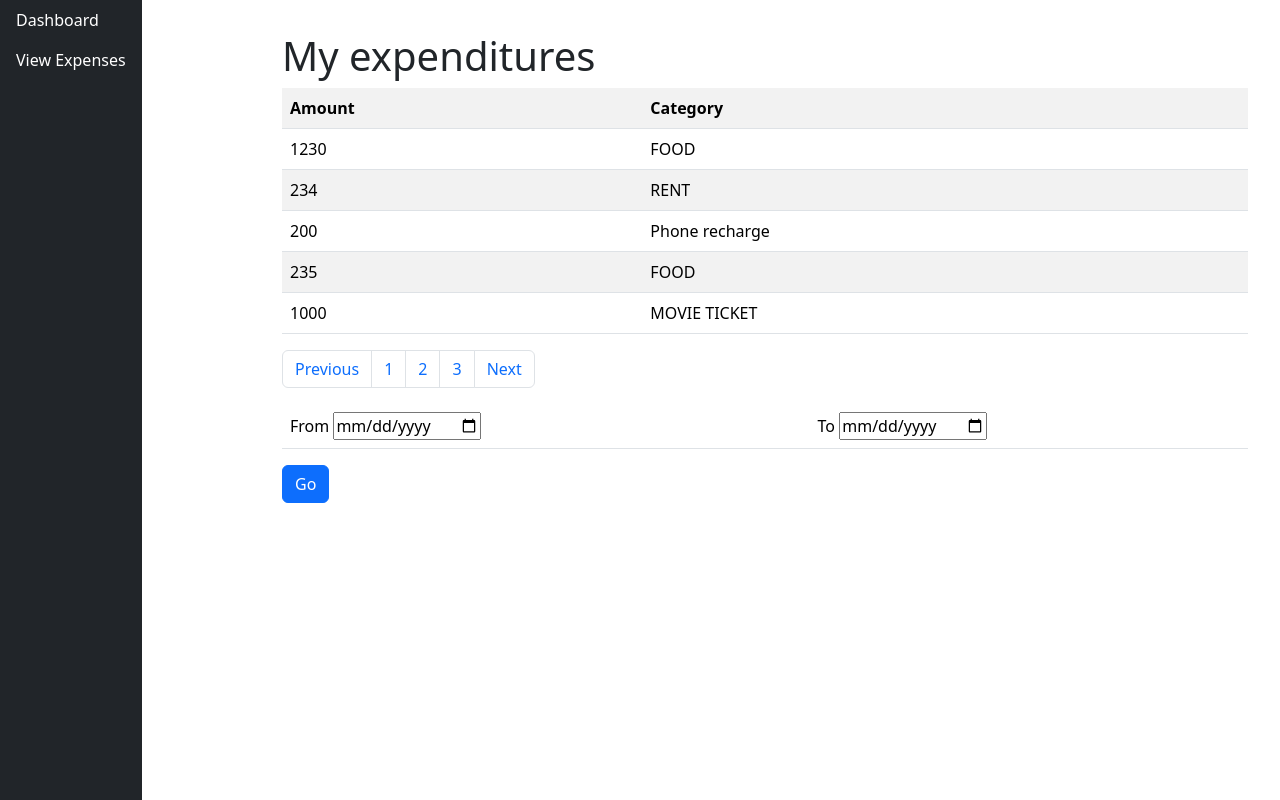
After one commit to PromitRoy95/expensetracker, a Spring Boot app: page /expenses in a window 1280 px wide. The commit adds this page. Run offline with Spring Boot 4, Linux system fonts and the light colour scheme; some libraries are stand-ins or nearby versions.

Commit message:
Layout of expenses view

```diff
--- a/src/main/java/com/promit/expensetracker/HomeController.java
+++ b/src/main/java/com/promit/expensetracker/HomeController.java
@@ -17,10 +17,10 @@ public class HomeController {
         return "home";
     }
 
-    @GetMapping("/greeting")
+    @GetMapping("/expenses")
     public String greeting(Model model) {
         model.addAttribute("username", "Alex");
         model.addAttribute("items", List.of("Java", "Spring Boot", "Thymeleaf"));
-        return "greeting"; // Resolves to templates/greeting.html
+        return "expenses"; // Resolves to templates/greeting.html
     }
 }
--- /dev/null
+++ b/src/main/resources/templates/expenses.html
@@ -0,0 +1,74 @@
+<!DOCTYPE html>
+<html xmlns:th="http://www.thymeleaf.org">
+    <head>
+        <title>Thymeleaf Demo</title>
+        <!-- Thymeleaf -->
+        <link rel="stylesheet" th:href="@{/webjars/bootstrap/5.3.8/css/bootstrap.min.css}">
+        <style>
+            .content {
+                margin-left: 250px;
+                padding: 2rem;
+            }
+        </style>
+    </head>
+    <body>
+        <div th:insert="~{fragments/navbar :: navbar}"></div>
+        <div class="content">
+            <h1>My expenditures</h1>
+
+            <table class="table table-striped">
+                <th>
+                    Amount
+                </th>
+                <th>
+                    Category
+                </th>
+                <tr>
+                    <td>1230</td>
+                    <td>FOOD</td>
+                </tr>
+                <tr>
+                    <td>234</td>
+                    <td>RENT</td>
+                </tr>
+                <tr>
+                    <td>200</td>
+                    <td>Phone recharge</td>
+                </tr>
+                <tr>
+                    <td>235</td>
+                    <td>FOOD</td>
+                </tr>
+                <tr>
+                    <td>1000</td>
+                    <td>MOVIE TICKET</td>
+                </tr>
+            </table>
+            <nav aria-label="Page navigation example">
+                <ul class="pagination">
+                    <li class="page-item"><a class="page-link" href="#">Previous</a></li>
+                    <li class="page-item"><a class="page-link" href="#">1</a></li>
+                    <li class="page-item"><a class="page-link" href="#">2</a></li>
+                    <li class="page-item"><a class="page-link" href="#">3</a></li>
+                    <li class="page-item"><a class="page-link" href="#">Next</a></li>
+                </ul>
+            </nav>
+            <table class="table">
+                <tr>
+                    <td>
+                        <label>From</label>
+                        <input type="date" id="from" name="from">
+                    </td>
+                    <td>
+
+                    </td>
+                    <td>
+                        <label>To</label>
+                        <input type="date" id="to" name="to">
+                    </td>
+                </tr>
+            </table>
+            <button class="btn btn-primary">Go</a>
+        </div>
+    </body>
+</html>
--- a/src/main/resources/templates/fragments/navbar.html
+++ b/src/main/resources/templates/fragments/navbar.html
@@ -1,6 +1,6 @@
 <nav th:fragment="navbar" class="sidebar position-fixed top-0 start-0 vh-100 bg-dark">
     <div class="nav flex-column">
-        <a class="nav-link text-white" href="#">Dashboard</a>
-        <a class="nav-link text-white" href="#">View Expenses</a>
+        <a class="nav-link text-white" href="home">Dashboard</a>
+        <a class="nav-link text-white" href="expenses">View Expenses</a>
     </div>
 </nav>
```
Also changed, not shown: src/main/resources/templates/greeting.html (deleted, +0 -24 lines), src/main/resources/templates/home.html (+1 -7 lines).
